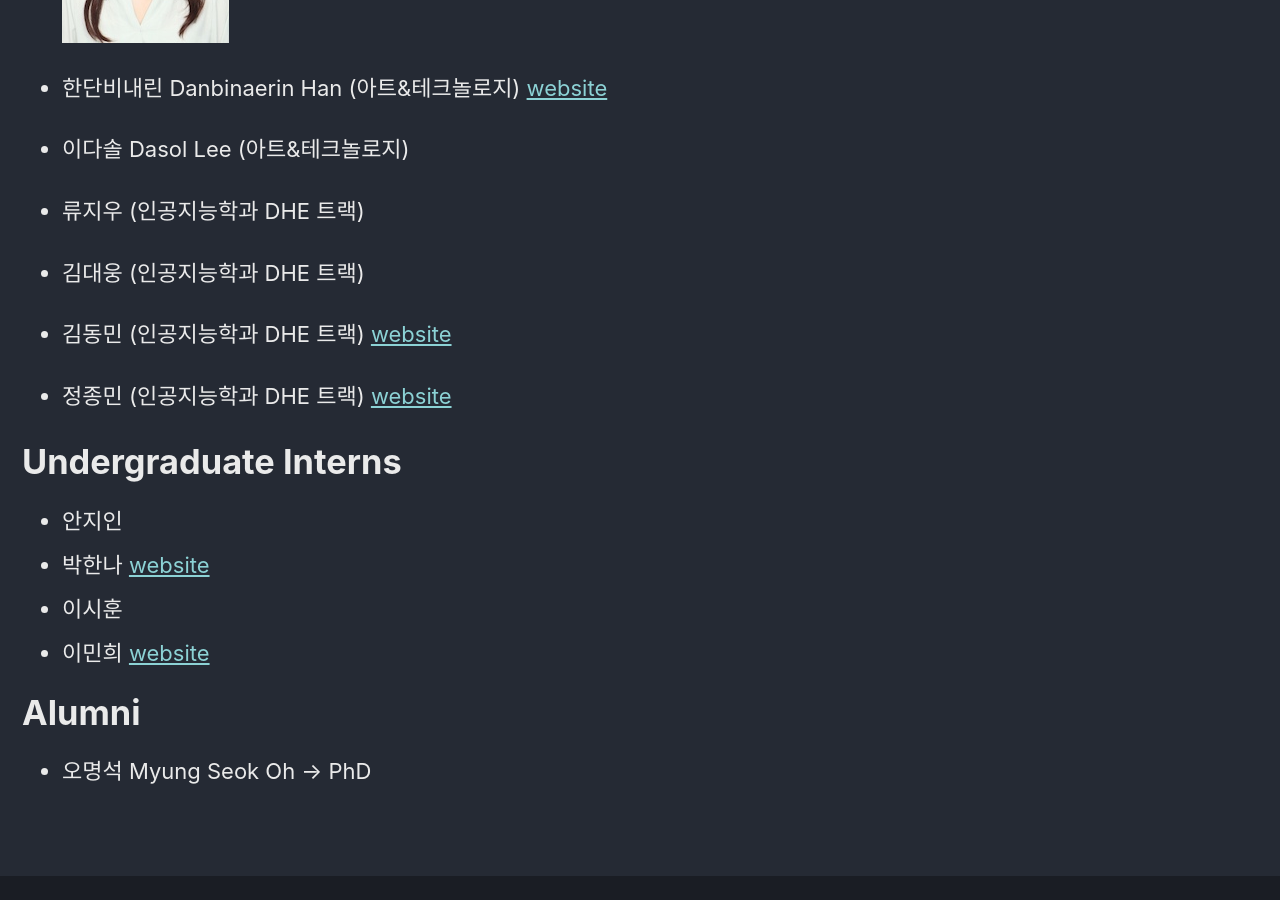
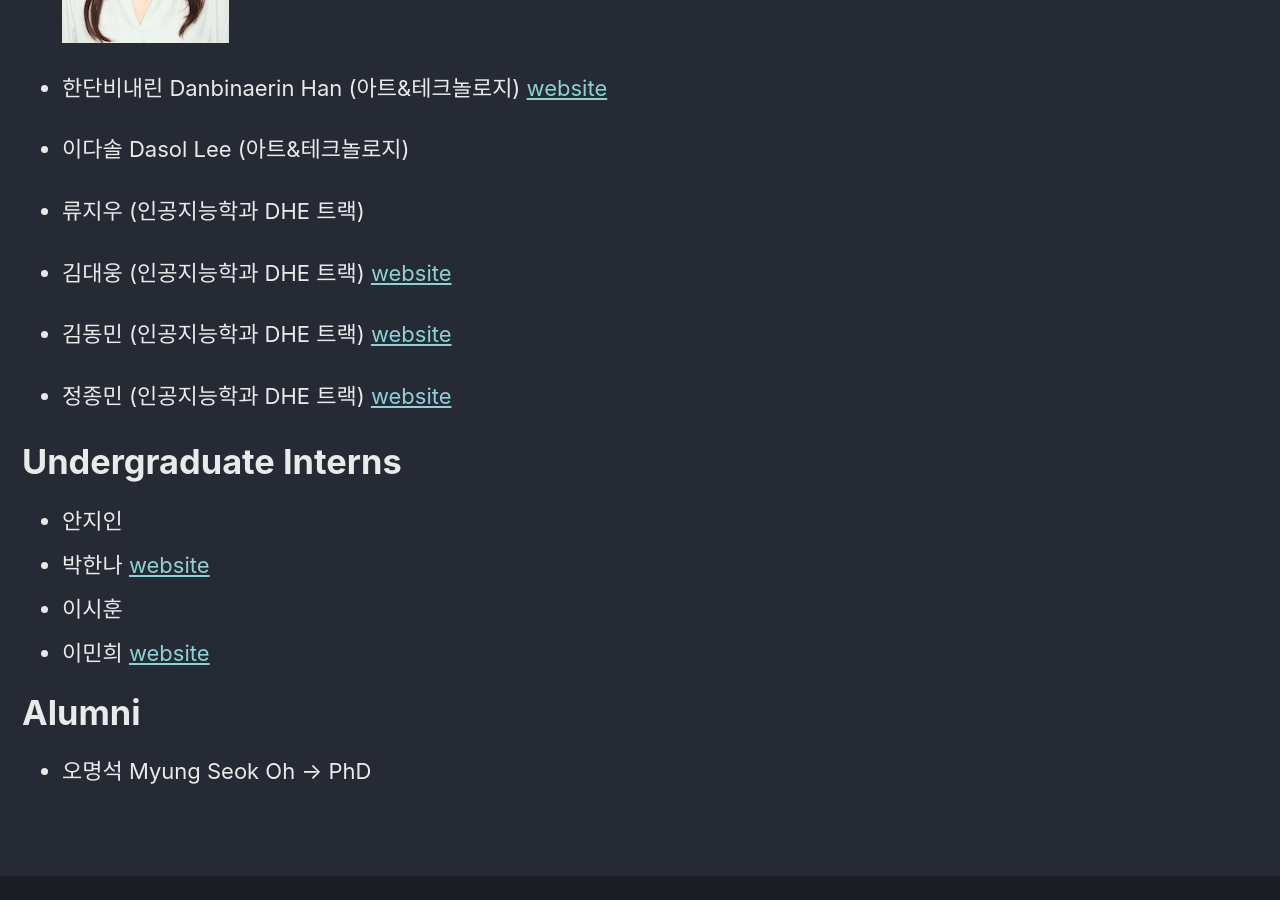
Before and after one commit to jdasam/jdasam.github.io, a Jekyll site: the page built from maler.md, in a window 1280 px wide and 900 px high, scrolled down 2227 px. Built offline with Jekyll 4.4.1, drawn with Linux system fonts in a browser that asks for light colours.

Commit message:
Update maler.md

```diff
--- a/maler.md
+++ b/maler.md
@@ -42,7 +42,7 @@ If you're interested in the research conducted in our lab, we highly recommend t
 
 - 류지우 (인공지능학과 DHE 트랙)
 
-- 김대웅 (인공지능학과 DHE 트랙)
+- 김대웅 (인공지능학과 DHE 트랙) [website](https://bit.ly/DeawoongKim)
 
 - 김동민 (인공지능학과 DHE 트랙) [website](https://www.ukgu.xyz/)
 
```
